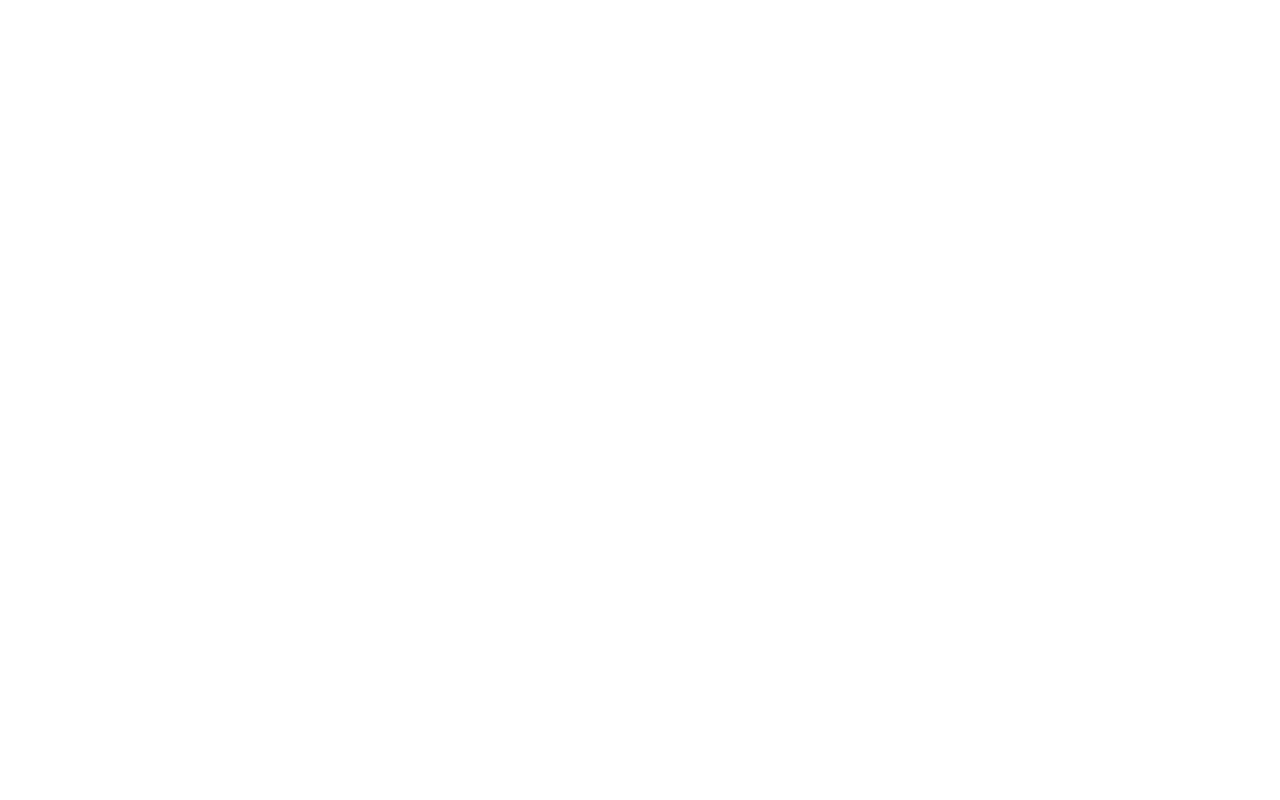
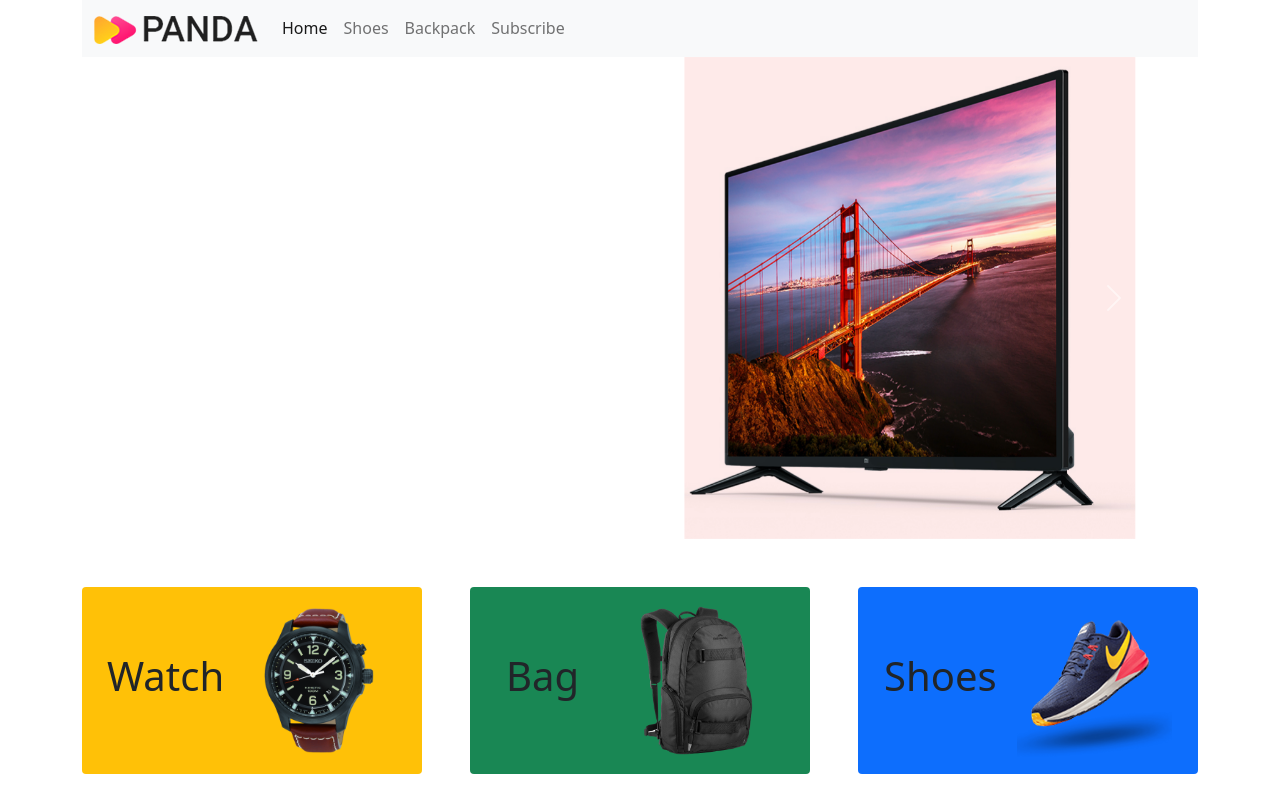
Before and after one commit to iamraufu/panda-commerce, a plain HTML site: page index.html in a window 1280 px wide. Drawn offline with Linux system fonts and the light colour scheme.

Commit message:
30% done

```diff
--- a/index.html
+++ b/index.html
@@ -1,13 +1,94 @@
 <!DOCTYPE html>
 <html lang="en">
+
 <head>
     <meta charset="UTF-8">
     <meta name="viewport" content="width=device-width, initial-scale=1.0">
     <title>Panda Commerce</title>
     <link rel="stylesheet" href="css/bootstrap.min.css">
 </head>
+
 <body>
-
+    <header class="container">
+        <nav class="navbar navbar-expand-lg navbar-light bg-light">
+            <div class="container-fluid">
+                <a class="navbar-brand" href="#"><img src="images/logo.png" alt=""></a>
+                <button class="navbar-toggler" type="button" data-bs-toggle="collapse"
+                    data-bs-target="#navbarNavAltMarkup" aria-controls="navbarNavAltMarkup" aria-expanded="false"
+                    aria-label="Toggle navigation">
+                    <span class="navbar-toggler-icon"></span>
+                </button>
+                <div class="collapse navbar-collapse" id="navbarNavAltMarkup">
+                    <div class="navbar-nav">
+                        <a class="nav-link active" aria-current="page" href="#">Home</a>
+                        <a class="nav-link" href="#">Shoes</a>
+                        <a class="nav-link" href="#">Backpack</a>
+                        <a class="nav-link" href="#" tabindex="-1" aria-disabled="true">Subscribe</a>
+                    </div>
+                </div>
+            </div>
+        </nav>
+        <!--  -->
+        <div id="carouselExampleControls" class="carousel slide" data-bs-ride="carousel">
+            <div class="carousel-inner">
+                <div class="carousel-item active">
+                    <div class="row">
+                        <div class="col-md-7"></div>
+                        <div class="col-md-5"><img src="images/banner-images/tv.png" class="d-block w-100" alt="...">
+                        </div>
+                    </div>
+                </div>
+                <div class="carousel-item">
+                    <div class="row">
+                        <div class="col-md-7"></div>
+                        <div class="col-md-5"><img src="images/banner-images/headphone.png" class="d-block w-100"
+                                alt="..."></div>
+                    </div>
+                </div>
+                <div class="carousel-item">
+                    <div class="row">
+                        <div class="col-md-7"></div>
+                        <div class="col-md-5"><img src="images/banner-images/xbox.png" class="d-block w-100" alt="...">
+                        </div>
+                    </div>
+                </div>
+            </div>
+            <a class="carousel-control-prev" href="#carouselExampleControls" role="button" data-bs-slide="prev">
+                <span class="carousel-control-prev-icon" aria-hidden="true"></span>
+                <span class="visually-hidden">Previous</span>
+            </a>
+            <a class="carousel-control-next" href="#carouselExampleControls" role="button" data-bs-slide="next">
+                <span class="carousel-control-next-icon" aria-hidden="true"></span>
+                <span class="visually-hidden">Next</span>
+            </a>
+        </div>
+    </header>
+    <!--  -->
+    <main>
+        <section class="container overflow-hidden mt-5">
+            <div class="row gx-5">
+                <div class="col">
+                    <div class="d-flex align-items-center justify-content-around p-3 rounded bg-warning">
+                        <h1>Watch</h1>
+                        <img src="images/categories/watch.png" alt="">
+                    </div>
+                </div>
+                <div class="col">
+                    <div class="d-flex align-items-center justify-content-around p-3 rounded bg-success">
+                        <h1>Bag</h1>
+                        <img src="images/categories/bag.png" alt="">
+                    </div>
+                </div>
+                <div class="col">
+                    <div class="d-flex align-items-center justify-content-around p-3 rounded bg-primary">
+                        <h1>Shoes</h1>
+                        <img src="images/categories/shoes.png" alt="">
+                    </div>
+                </div>
+            </div>
+        </section>
+    </main>
     <script src="js/bootstrap.min.js"></script>
 </body>
+
 </html>
```
